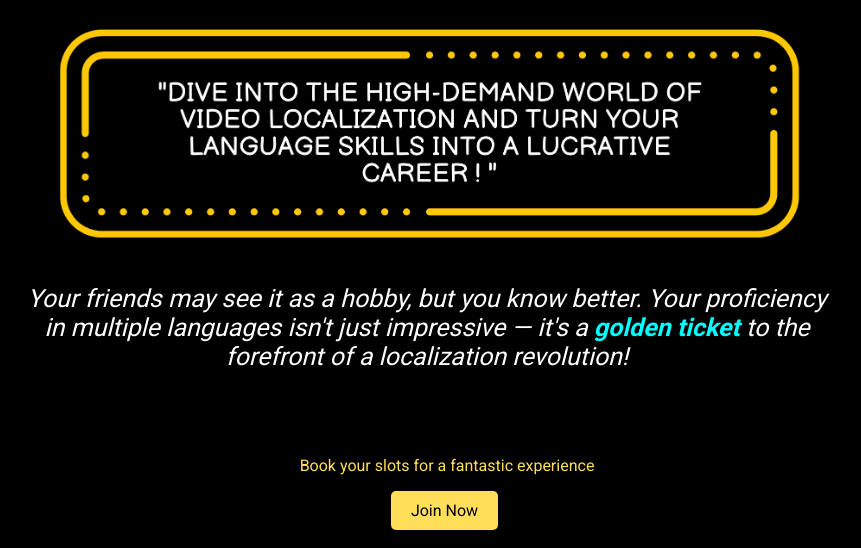
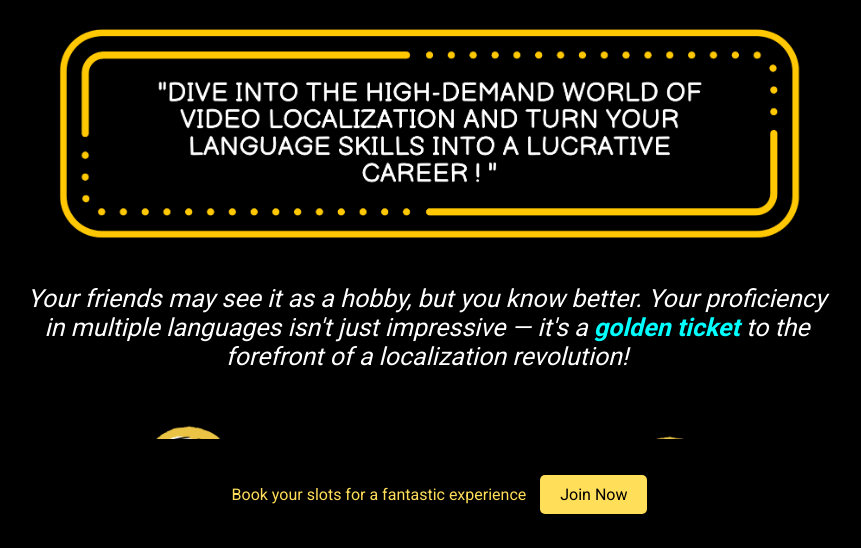
Before and after one commit to Adwait10-prog/landingpage, a plain HTML site: page index.html in a window 1280 px wide. Shown: the part 250-798 px from the top of the page, without its empty margins (213-1074 px from the left). Drawn offline with Linux system fonts and the light colour scheme.

Commit message:
Update index.html

```diff
--- a/index.html
+++ b/index.html
@@ -151,9 +151,9 @@ font-size: 25px;
     <img id="logo" src="./logo.png" alt="Website Logo">
 </header>
 <div class="message-container">
-    <p>Book your slots for a fantastic experience</p>
+    <p>Book your slots for a fantastic experience <a href="https://pages.razorpay.com/pl_NOr9OguccYRREp/view" class="button"> Join Now </a> </p>
 
-    <a href="https://pages.razorpay.com/pl_NOr9OguccYRREp/view" class="button"> Join Now </a>
+
 
 
 </div>
```
